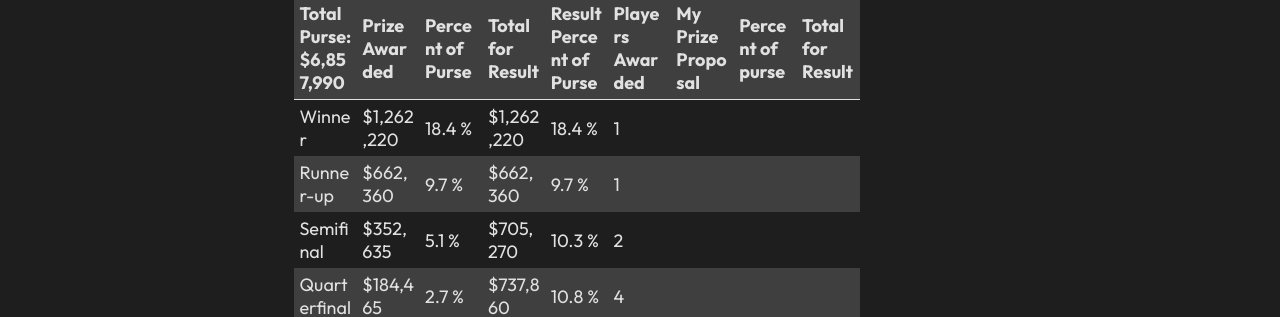
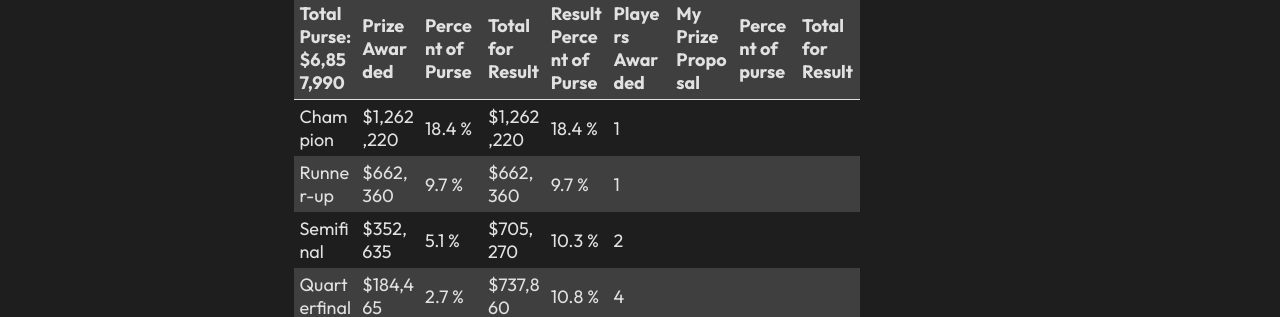
Before and after one commit to jasonmauss/jasonmaussblog, a Jekyll site: the page built from _posts/2023-12-02-professional-tennis-needs-major-restructuring.md, in a window 1280 px wide and 900 px high, scrolled down 2635 px. Shown: the part 155-472 px from the top of the window. Built offline with Jekyll 4.4.1, drawn with Linux system fonts in a browser that asks for light colours; some web fonts are replaced; comment, search, counter and statistics services are not loaded.

Commit message:
Update Post “2023-12-02-professional-tennis-needs-major-restructuring”

```diff
--- a/_posts/2023-12-02-professional-tennis-needs-major-restructuring.md
+++ b/_posts/2023-12-02-professional-tennis-needs-major-restructuring.md
@@ -55,7 +55,7 @@ The total prize money available was $8,800,000. A portion of that goes to double
       <td>Total for Result</td>
     </tr>
     <tr>
-      <td>Winner</td>
+      <td>Champion</td>
       <td>$1,262,220</td>
       <td>18.4 %</td>
       <td>$1,262,220</td>
```
